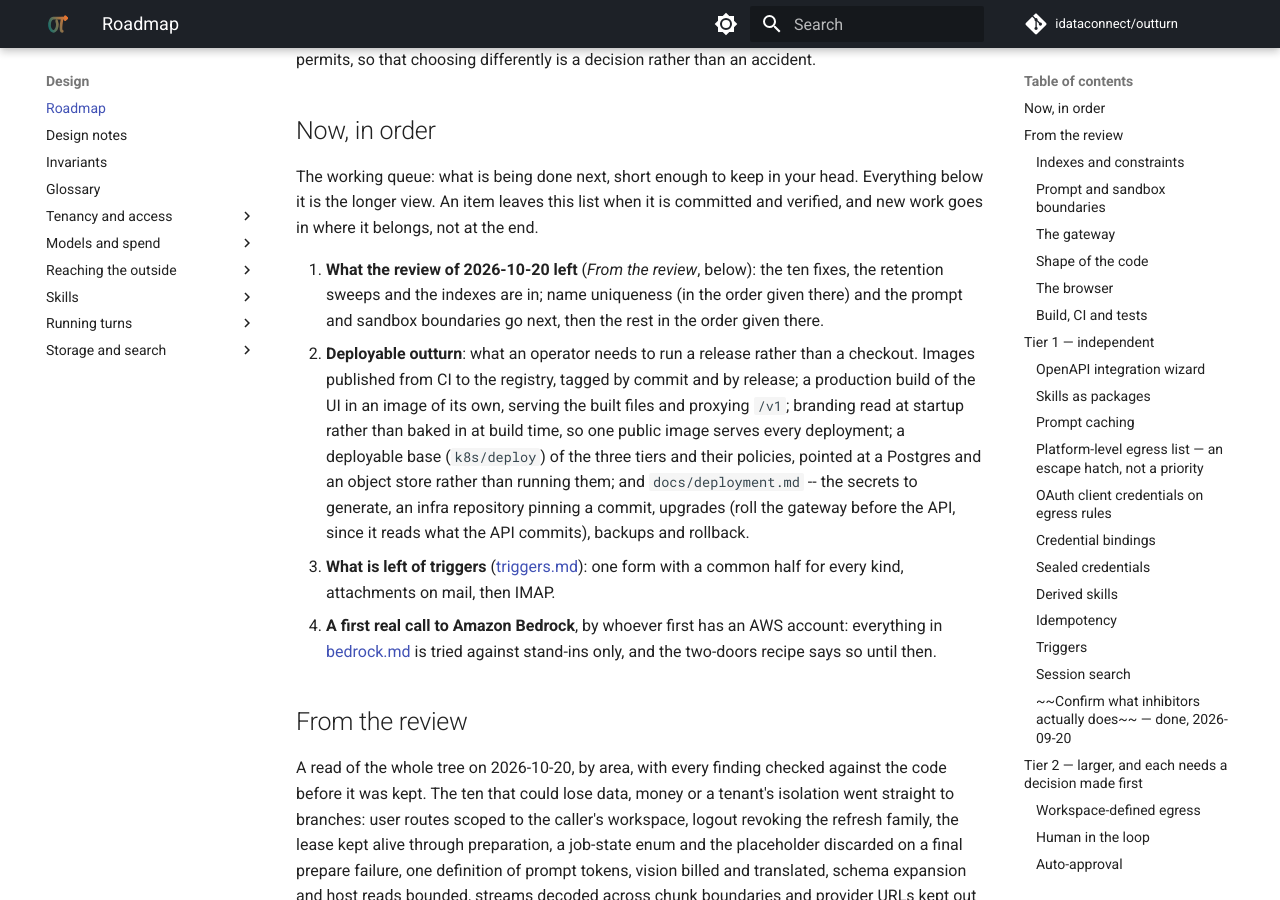
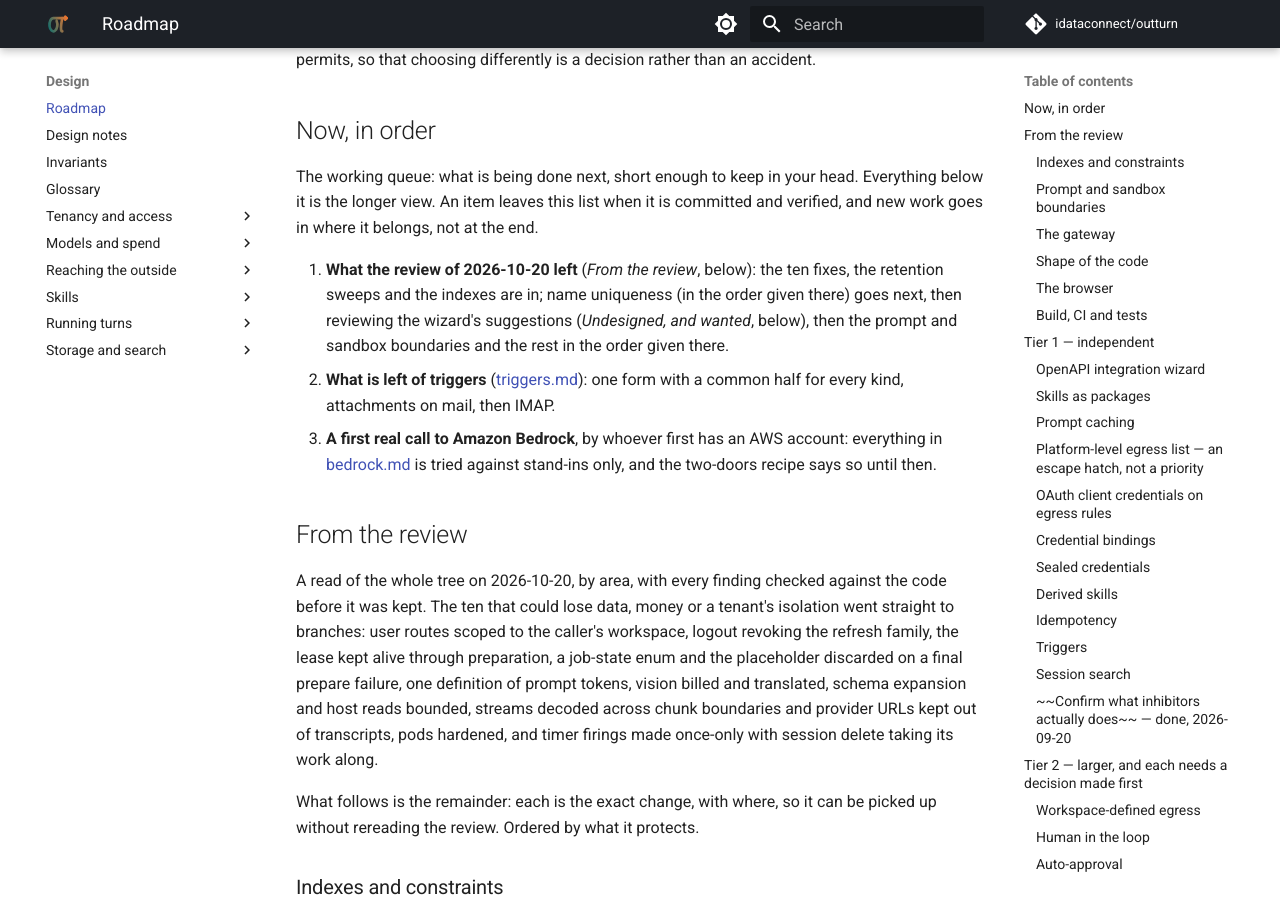
Before and after one commit to idataconnect/outturn, an MkDocs documentation site: the page built from docs/roadmap.md, in a window 1280 px wide and 900 px high, scrolled down 366 px. Built offline with MkDocs 1.6.1 and Material for MkDocs 9.7.7, drawn with Linux system fonts in a browser that asks for light colours; comment, search, counter and statistics services are not loaded.

Commit message:
Take deployable outturn off the queue: 0.1.3 finished it
Co-Authored-By: Claude Opus 5.5 <noreply@anthropic.com>

```diff
--- a/docs/roadmap.md
+++ b/docs/roadmap.md
@@ -20,21 +20,12 @@ committed and verified, and new work goes in where it belongs, not at the end.
 
 1. **What the review of 2026-10-20 left** (*From the review*, below): the
    ten fixes, the retention sweeps and the indexes are in; name uniqueness
-   (in the order given there) and the prompt and sandbox boundaries go next,
-   then the rest in the order given there.
-2. **Deployable outturn**: what an operator needs to run a release rather
-   than a checkout. Images published from CI to the registry, tagged by
-   commit and by release; a production build of the UI in an image of its
-   own, serving the built files and proxying `/v1`; branding read at startup
-   rather than baked in at build time, so one public image serves every
-   deployment; a deployable base (`k8s/deploy`) of the three tiers and their
-   policies, pointed at a Postgres and an object store rather than running
-   them; and `docs/deployment.md` -- the secrets to generate, an infra
-   repository pinning a commit, upgrades (roll the gateway before the API,
-   since it reads what the API commits), backups and rollback.
-3. **What is left of triggers** ([triggers.md](triggers.md)): one form with a
+   (in the order given there) goes next, then reviewing the wizard's
+   suggestions (*Undesigned, and wanted*, below), then the prompt and sandbox
+   boundaries and the rest in the order given there.
+2. **What is left of triggers** ([triggers.md](triggers.md)): one form with a
    common half for every kind, attachments on mail, then IMAP.
-4. **A first real call to Amazon Bedrock**, by whoever first has an AWS
+3. **A first real call to Amazon Bedrock**, by whoever first has an AWS
    account: everything in [bedrock.md](bedrock.md) is tried against
    stand-ins only, and the two-doors recipe says so until then.
 
```
